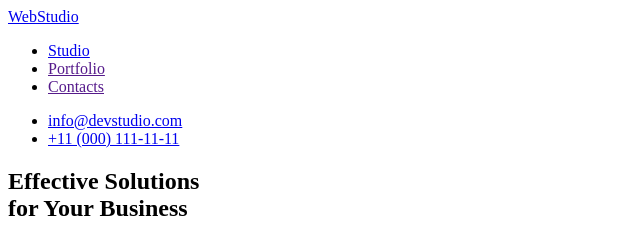
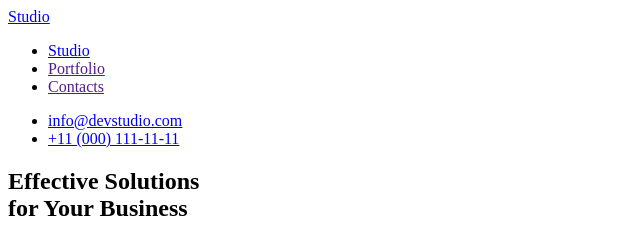
Before and after one commit to yfymra/goit-markup-hw-01, a plain HTML site: page index.html in a window 1280 px wide. Shown: the top 239 px of the page, 0-640 px from the left. Drawn offline with Linux system fonts and the light colour scheme.

Commit message:
Homework 1

```diff
--- a/index.html
+++ b/index.html
@@ -9,7 +9,7 @@
   <body>
     <header>
       <nav>
-        <a href="./index.html">WebStudio</a>
+        <a href="./index.html">Studio</a>
         <ul>
           <li><a href="./index.html">Studio</a></li>
           <li><a href="">Portfolio</a></li>
```
Also changed, not shown: images/camila-garcia.jpg (renamed from images/camilagarcia.jpg), images/daniel-wilson.jpg (renamed from images/danielwilson.jpg), images/mark-guerrero.jpg (renamed from images/markguerrero.jpg), images/pc-monitor.jpg (renamed from images/pcmonitor.jpg), images/smartphone-screens.jpg (renamed from images/smartphonescreens.jpg), images/smartphone.jpg (renamed from images/smartp-hone.jpg), images/tom-ford.jpg (renamed from images/tomford.jpg).
